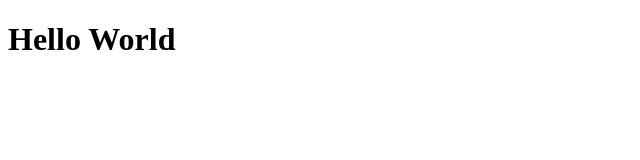
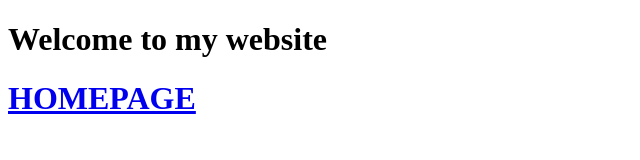
Before and after one commit to foryzen/hp, a plain HTML site: page index.html in a window 1280 px wide. Shown: the whole page, without its empty margins (0-640 px from the left). Drawn offline with Linux system fonts and the light colour scheme.

Commit message:
Update index.html

```diff
--- a/index.html
+++ b/index.html
@@ -4,9 +4,10 @@
     <meta charset="UTF-8">
     <meta http-equiv="X-UA-Compatible" content="IE=edge">
     <meta name="viewport" content="width=device-width, initial-scale=1.0">
-    <title>Document</title>
+    <title>Hello World</title>
 </head>
 <body>
-    <h1>Hello World</h1>
+    <h1>Welcome to my website</h1>
+    <h1><a href="https://foryzen.com/">HOMEPAGE</a></h1>
 </body>
 </html>
```
